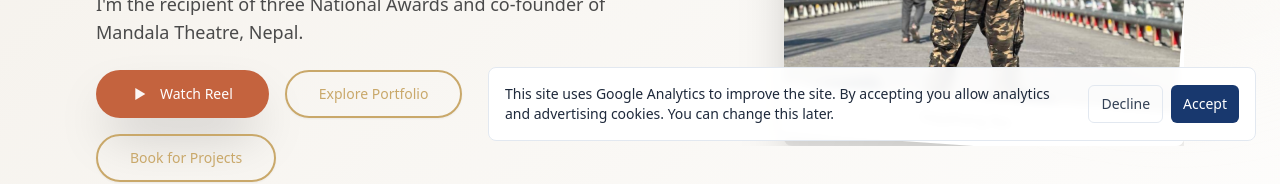
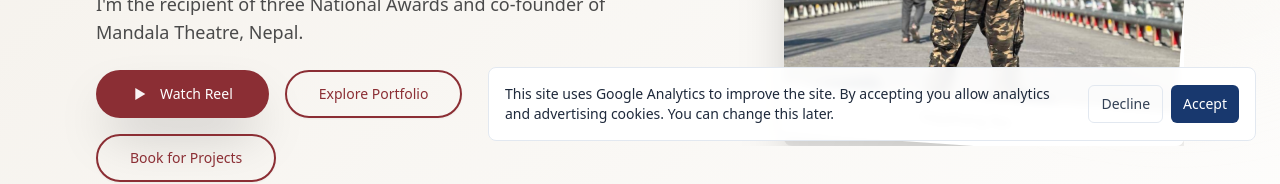
Before and after one commit to Saga-Infographics/Dayahang-Rai, a React (Vite) app in the folder project/: page / in a window 1280 px wide. Shown: the part 635-819 px from the top of the page. Built offline with nearby package versions, Linux system fonts and the light colour scheme; no server answers.

Commit message:
work going on changing colors

```diff
--- a/project/src/components/ui/button.tsx
+++ b/project/src/components/ui/button.tsx
@@ -9,17 +9,17 @@ const buttonVariants = cva(
     variants: {
       variant: {
         default:
-          "bg-[#C4633E] text-white shadow-md hover:shadow-lg hover:-translate-y-1 before:content-[''] before:absolute before:inset-0 before:-translate-x-full before:bg-gradient-to-r before:from-white/10 before:via-white/20 before:to-white/10 before:opacity-0 hover:before:opacity-100 hover:before:translate-x-0 before:transition-transform before:duration-500 before:z-0",
+          "bg-[#8B2E34] text-white shadow-md hover:bg-[#A23C43] hover:shadow-lg hover:-translate-y-1 before:content-[''] before:absolute before:inset-0 before:-translate-x-full before:bg-gradient-to-r before:from-white/10 before:via-white/20 before:to-white/10 before:opacity-0 hover:before:opacity-100 hover:before:translate-x-0 before:transition-transform before:duration-500 before:z-0",
         primary:
-          "bg-[#C4633E] text-white shadow-lg hover:shadow-xl hover:-translate-y-1 before:content-[''] before:absolute before:inset-0 before:-translate-x-full before:bg-gradient-to-r before:from-white/10 before:via-white/20 before:to-white/10 before:opacity-0 hover:before:opacity-100 hover:before:translate-x-0 before:transition-transform before:duration-500 before:z-0",
+          "bg-[#8B2E34] text-white shadow-lg hover:bg-[#A23C43] hover:shadow-xl hover:-translate-y-1 before:content-[''] before:absolute before:inset-0 before:-translate-x-full before:bg-gradient-to-r before:from-white/10 before:via-white/20 before:to-white/10 before:opacity-0 hover:before:opacity-100 hover:before:translate-x-0 before:transition-transform before:duration-500 before:z-0",
         destructive:
           "bg-destructive text-destructive-foreground shadow-sm hover:bg-destructive/90",
         outline:
-          "border-2 border-[#C9A86A] bg-transparent text-[#C9A86A] shadow-sm hover:shadow-lg hover:-translate-y-1 before:content-[''] before:absolute before:inset-0 before:-translate-x-full before:bg-gradient-to-r before:from-[#C9A86A]/10 before:via-white/20 before:to-[#C9A86A]/10 before:opacity-0 hover:before:opacity-100 hover:before:translate-x-0 before:transition-transform before:duration-500 before:z-0",
+          "border-2 border-[#8B2E34] bg-transparent text-[#8B2E34] shadow-sm hover:bg-[#A23C43] hover:text-white hover:shadow-lg hover:-translate-y-1 before:content-[''] before:absolute before:inset-0 before:-translate-x-full before:bg-gradient-to-r before:from-white/8 before:via-white/14 before:to-white/8 before:opacity-0 hover:before:opacity-100 hover:before:translate-x-0 before:transition-transform before:duration-500 before:z-0",
         secondary:
           "bg-secondary text-secondary-foreground shadow-sm hover:bg-secondary/80",
         ghost: "text-muted-foreground hover:shadow-md hover:-translate-y-1 before:content-[''] before:absolute before:inset-0 before:-translate-x-full before:bg-gradient-to-r before:from-white/8 before:via-white/14 before:to-white/8 before:opacity-0 hover:before:opacity-100 hover:before:translate-x-0 before:transition-transform before:duration-500 before:z-0",
-        link: "text-[#C4633E] underline-offset-4 hover:underline",
+        link: "text-[#8B2E34] underline-offset-4 hover:text-[#A23C43] hover:underline",
       },
       size: {
         default: "h-11 px-6",
--- a/project/src/screens/Contact/Contact.tsx
+++ b/project/src/screens/Contact/Contact.tsx
@@ -115,12 +115,12 @@ export const Contact = (): JSX.Element => {
                 <div className="flex items-start gap-4">
                   <img className="w-7 h-7 mt-1" src="/home-2-1.svg" alt="Location" />
                   <div className="text-[#4A4A4A] text-sm">
-                    <div className="mb-2">
-                        <span className="font-semibold text-[#2B2B2B]">Permanent Address:</span> Gaighat, Nepal
-                    </div>
-                    <div>
-                        <span className="font-semibold text-[#2B2B2B]">Current Residence:</span> Kathmandu, Nepal
-                    </div>
+                  <div className="mb-2">
+                    <span className="font-semibold text-[#2B2B2B]">Permanent Address:</span> Khawa, Bhojpur District, Nepal
+                  </div>
+                  <div>
+                    <span className="font-semibold text-[#2B2B2B]">Current Residence:</span> Kathmandu, Nepal
+                  </div>
                   </div>
                 </div>
               </div>
```
